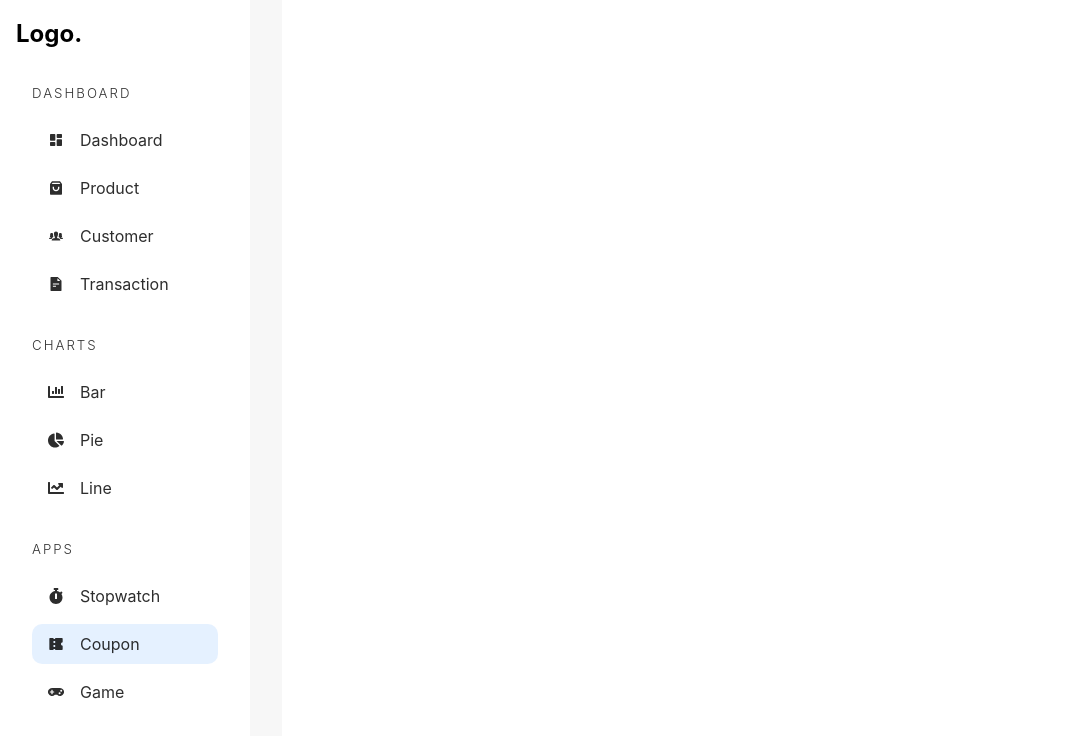
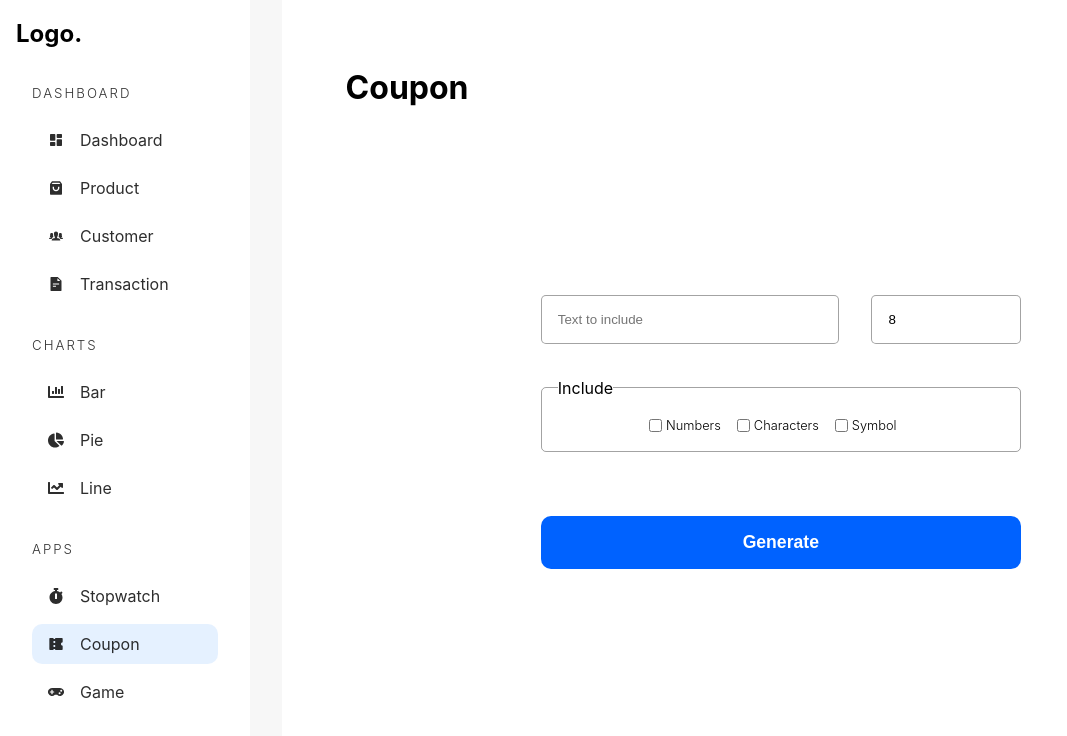
Before and after one commit to Sangram4213/Admin-Dashboard, a React (Vite) app: page /admin/app/coupon in a window 1280 px wide. Shown: the top 736 px of the page, without its empty margins (0-1067 px from the left). Built offline with nearby package versions, Linux system fonts and the light colour scheme.

Commit message:
able to create coupon functionality

```diff
--- a/src/Styles/_dashboardapp.scss
+++ b/src/Styles/_dashboardapp.scss
@@ -2,18 +2,18 @@
     background-color: white;
     padding: 4rem;
 
-    >section {
+    > section {
       @include flex(column, center, center, 2rem);
       height: 100%;
 
       .stopwatch {
-            >h2 {
+        > h2 {
           font-size: 2rem;
           font-weight: 300;
           text-align: center;
         }
 
-            >button {
+        > button {
           padding: 1rem 2rem;
           border: none;
           cursor: pointer;
@@ -39,8 +39,7 @@
         cursor: pointer;
         transform-style: preserve-3d;
         transition: all 0.5s;
-
-            >div {
+        > div {
           border-radius: 50%;
           @include square(100%);
           position: absolute;
@@ -50,16 +49,79 @@
           background-size: contain;
           backface-visibility: hidden;
           filter: drop-shadow(0px 10px 10px rgba(0, 0, 0, 0.521));
-
           &:first-of-type {
             background-image: url("../assets/images/heads.png");
           }
-
           &:last-of-type {
             background-image: url("../assets/images/tails.png");
             transform: rotateY(-180deg);
           }
         }
       }
+
+      .coupon-form {
+        @include grid(2fr 1fr, 2rem);
+        max-width: 30rem;
+        width: 100%;
+        > input {
+          padding: 1rem;
+          border: 1px solid rgba(0, 0, 0, 0.359);
+          outline: none;
+          border-radius: 5px;
+        }
+
+        > fieldset {
+          padding: 1rem;
+          border: 1px solid rgba(0, 0, 0, 0.359);
+          border-radius: 5px;
+          @include flex(row, center, center, 0);
+          flex-wrap: wrap;
+          grid-column: 1/3;
+
+          span {
+            font-size: 0.8rem;
+            font-weight: 300;
+            margin-inline-start: 0.25rem;
+            margin-inline-end: 1rem;
           }
         }
+
+        > button {
+          font-weight: 700;
+          font-size: 1.1rem;
+          width: 100%;
+          padding: 1rem;
+          border: none;
+          color: white;
+          cursor: pointer;
+          margin: 2rem 0;
+          border-radius: 10px;
+          grid-column: 1/3;
+          background-color: rgb(0, 98, 255);
+        }
+      }
+
+      > code {
+        position: relative;
+        font-size: 1.2rem;
+        letter-spacing: 2px;
+        cursor: pointer;
+        &:hover > span {
+          opacity: 1;
+        }
+
+        > span {
+          opacity: 0;
+          @include square(100%);
+          top: 0;
+          left: 0;
+          position: absolute;
+          border-radius: 5px;
+          background-color: rgb(15, 15, 15);
+          color: white;
+          font-size: 0.8rem;
+          @include flex;
+        }
+      }
+    }
+  }
--- a/src/pages/apps/Coupon.tsx
+++ b/src/pages/apps/Coupon.tsx
@@ -1,12 +1,113 @@
-import AdminSideBar from "../../components/AdminSideBar"
+import { useState, FormEvent, useEffect } from "react";
+import AdminSideBar from "../../components/AdminSideBar";
+
+const allLetters = "ABCDEFGHIJKLMNOPQRSTUVWXYZabcdefghijklmnopqrstuvwxyz";
+const allNumbers = "1234567890";
+const allSymbols = "!@#$%^&*()_+";
 
 const Coupon = () => {
+  const [size, setSize] = useState<number>(8);
+  const [prefix, setPrefix] = useState<string>("");
+  const [includeNumbers, setIncludeNumbers] = useState<boolean>(false);
+  const [includeCharacters, setIncludeCharacters] = useState<boolean>(false);
+  const [includeSymbols, setIncludeSymbols] = useState<boolean>(false);
+  const [isCopied, setIsCopied] = useState<boolean>(false);
+
+  const [coupon, setCoupon] = useState<string>("");
+
+  useEffect(() => {
+    setIsCopied(false);
+  }, [coupon]);
+
+  const copyText = async (coupon: string) => {
+    await window.navigator.clipboard.writeText(coupon);
+    setIsCopied(true);
+  };
+
+  const submitHandler = (e: FormEvent<HTMLFormElement>) => {
+    e.preventDefault();
+
+    if (!includeNumbers && !includeCharacters && !includeSymbols)
+      return alert("Please Select One At Least");
+
+    let result: string = prefix || "";
+    const loopLength: number = size - result.length;
+
+    for (let i = 0; i < loopLength; i++) {
+      let entireString: string = "";
+      if (includeCharacters) entireString += allLetters;
+      if (includeNumbers) entireString += allNumbers;
+      if (includeSymbols) entireString += allSymbols;
+
+      const randomNum: number = ~~(Math.random() * entireString.length);
+      result += entireString[randomNum];
+    }
+
+    setCoupon(result);
+  };
+
   return (
     <div className="admin-container">
-    <AdminSideBar />
-    <main className="dashboard-app-container"></main>
+      <AdminSideBar />
+      <main className="dashboard-app-container">
+        <h1>Coupon</h1>
+        <section>
+          <form className="coupon-form" onSubmit={submitHandler}>
+            <input
+              type="text"
+              placeholder="Text to include"
+              value={prefix}
+              onChange={(e) => setPrefix(e.target.value)}
+              maxLength={8}
+            />
+
+            <input
+              type="number"
+              placeholder="Coupon Length"
+              value={size}
+              onChange={(e) => setSize(Number(e.target.value))}
+              min={8}
+              max={25}
+            />
+
+            <fieldset>
+              <legend>Include</legend>
+              <input
+                type="checkbox"
+                checked={includeNumbers}
+                onChange={() => setIncludeNumbers((prev) => !prev)}
+              />
+              <span>Numbers</span>
+
+              <input
+                type="checkbox"
+                checked={includeCharacters}
+                onChange={() => setIncludeCharacters((prev) => !prev)}
+              />
+              <span>Characters</span>
+
+              <input
+                type="checkbox"
+                checked={includeSymbols}
+                onChange={() => setIncludeSymbols((prev) => !prev)}
+              />
+              <span>Symbol</span>
+            </fieldset>
+            <button type="submit">Generate</button>
+          </form>
+
+          {coupon && (
+            <code>
+              {coupon}{" "}
+              <span onClick={() => copyText(coupon)}>
+                {isCopied ? "Copied" : "Copy"}
+              </span>
+            </code>
+          )}
+        </section>
+      </main>
     </div>
-  )
-}
+  );
+};
 
-export default Coupon
+export default Coupon;
```
Lines whose indentation alone changed are shown as unchanged.
